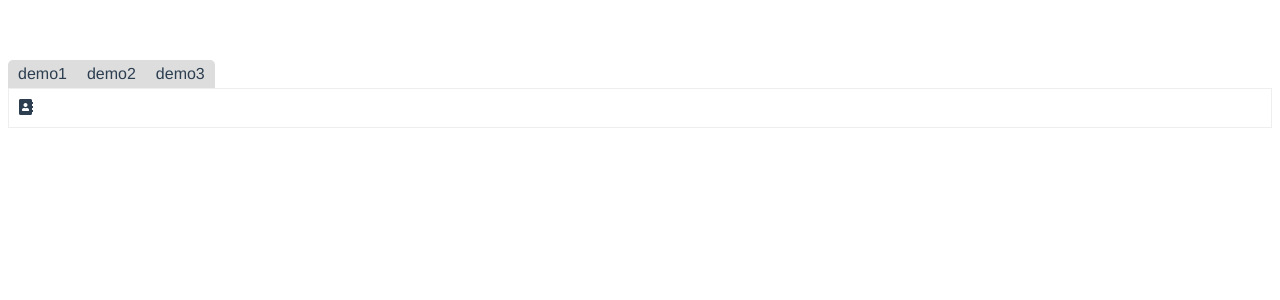
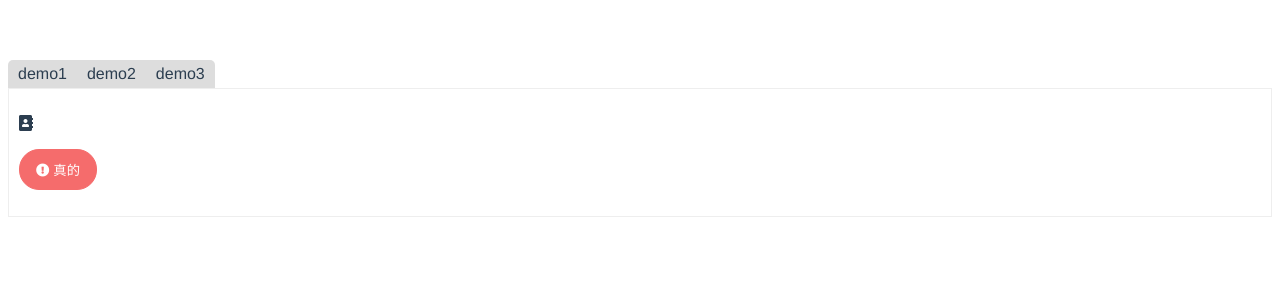
Before and after one commit to zengshide123/jj-v-c-demo, a Vue app: page / in a window 1280 px wide. Shown: the top 300 px of the page. Built offline with nearby package versions, Linux system fonts and the light colour scheme.

Commit message:
add: 增加 Button 组件 :rocket:

```diff
--- a/src/components/Demo1.vue
+++ b/src/components/Demo1.vue
@@ -1,18 +1,27 @@
 <template>
   <div class="demo1-wrap">
-    <Icon class="fa-address-book"></Icon>
+    <p>
+      <Icon class="fa-address-book"></Icon>
+    </p>
+    <p>
+      <Button type="danger" round size="large" icon="exclamation-circle"
+        >真的</Button
+      >
+    </p>
   </div>
 </template>
 
 <script>
 import Icon from "./packages/Icon";
+import Button from "./packages/Button";
 export default {
   name: "Demo1",
   data() {
     return {};
   },
   components: {
-    Icon
+    Icon,
+    Button
   }
 };
 </script>
--- /dev/null
+++ b/src/components/packages/Button.vue
@@ -0,0 +1,178 @@
+<template>
+  <button class="btn" :class="dymaicClass">
+    <Icon v-if="loading || icon" class="icon" :class="IconClass" />
+    <slot />
+  </button>
+</template>
+
+<script>
+import Icon from "./Icon";
+export default {
+  name: "Button",
+  props: {
+    size: {
+      validator(value) {
+        return ["small", "default", "large"].includes(value);
+      },
+      default: "default"
+    },
+    type: {
+      validator(value) {
+        return [
+          "primary",
+          "success",
+          "warning",
+          "danger",
+          "info",
+          "default",
+          "text"
+        ].includes(value);
+      },
+      default: "default"
+    },
+    round: {
+      type: Boolean,
+      default: false
+    },
+    loading: {
+      type: Boolean,
+      default: false
+    },
+    disabled: {
+      type: Boolean,
+      default: false
+    },
+    icon: {
+      type: String,
+      default: ""
+    }
+  },
+  components: {
+    Icon
+  },
+  computed: {
+    dymaicClass() {
+      return [
+        `is-size-${this.size}`,
+        `is-type-${this.type}`,
+        {
+          "is-round": this.round,
+          "is-disable": this.disabled
+        }
+      ];
+    },
+    IconClass() {
+      return this.loading ? "fa-spinner fa-spin" : `fa-${this.icon}`;
+    }
+  }
+};
+</script>
+
+<style lang="less" scoped>
+.btn {
+  outline: none;
+  background-color: unset;
+  border: none;
+  cursor: pointer;
+  border: 1px solid #dcdfe6;
+  border-radius: 3px;
+  transition: color 0.3s, border-color 0.3s, background-color 0.3s;
+  color: #606266;
+  .icon {
+    margin-right: 0.3em;
+  }
+  &:hover {
+    color: #409eff;
+    border-color: #c6e2ff;
+    background-color: #ecf5ff;
+  }
+  &:active {
+    color: #3a8ee6;
+    border-color: #3a8ee6;
+    outline: none;
+  }
+  &.is-size-small {
+    padding: 0.4em 0.8em;
+    &.is-round {
+      border-radius: 15px;
+    }
+  }
+  &.is-size-default {
+    padding: 0.56em 1em;
+  }
+  &.is-size-large {
+    padding: 0.76em 1.2em;
+    &.is-round {
+      border-radius: 20px;
+    }
+  }
+  &.is-type-primary {
+    color: #fff;
+    background-color: #409eff;
+    border-color: #409eff;
+    &:hover {
+      background: #66b1ff;
+      border-color: #66b1ff;
+    }
+    &:active {
+      background: #3a8ee6;
+      border-color: #3a8ee6;
+    }
+  }
+  &.is-type-success {
+    color: #fff;
+    background-color: #67c23a;
+    border-color: #67c23a;
+    &:hover {
+      background: #85ce61;
+      border-color: #85ce61;
+    }
+    &:active {
+      background: #5daf34;
+      border-color: #5daf34;
+    }
+  }
+  &.is-type-warning {
+    color: #fff;
+    background-color: #e6a23c;
+    border-color: #e6a23c;
+    &:hover {
+      background: #ebb563;
+      border-color: #ebb563;
+    }
+    &:active {
+      background: #cf9236;
+      border-color: #cf9236;
+    }
+  }
+  &.is-type-danger {
+    color: #fff;
+    background-color: #f56c6c;
+    border-color: #f56c6c;
+    &:hover {
+      background: #f78989;
+      border-color: #f78989;
+    }
+    &:active {
+      background: #dd6161;
+      border-color: #dd6161;
+    }
+  }
+  &.is-type-info {
+    color: #fff;
+    background-color: #909399;
+    border-color: #909399;
+    &:hover {
+      background: #a6a9ad;
+      border-color: #a6a9ad;
+    }
+    &:active {
+      background: #82848a;
+      border-color: #82848a;
+    }
+  }
+  &.is-round {
+    border-radius: 17px;
+  }
+}
+</style>
```
